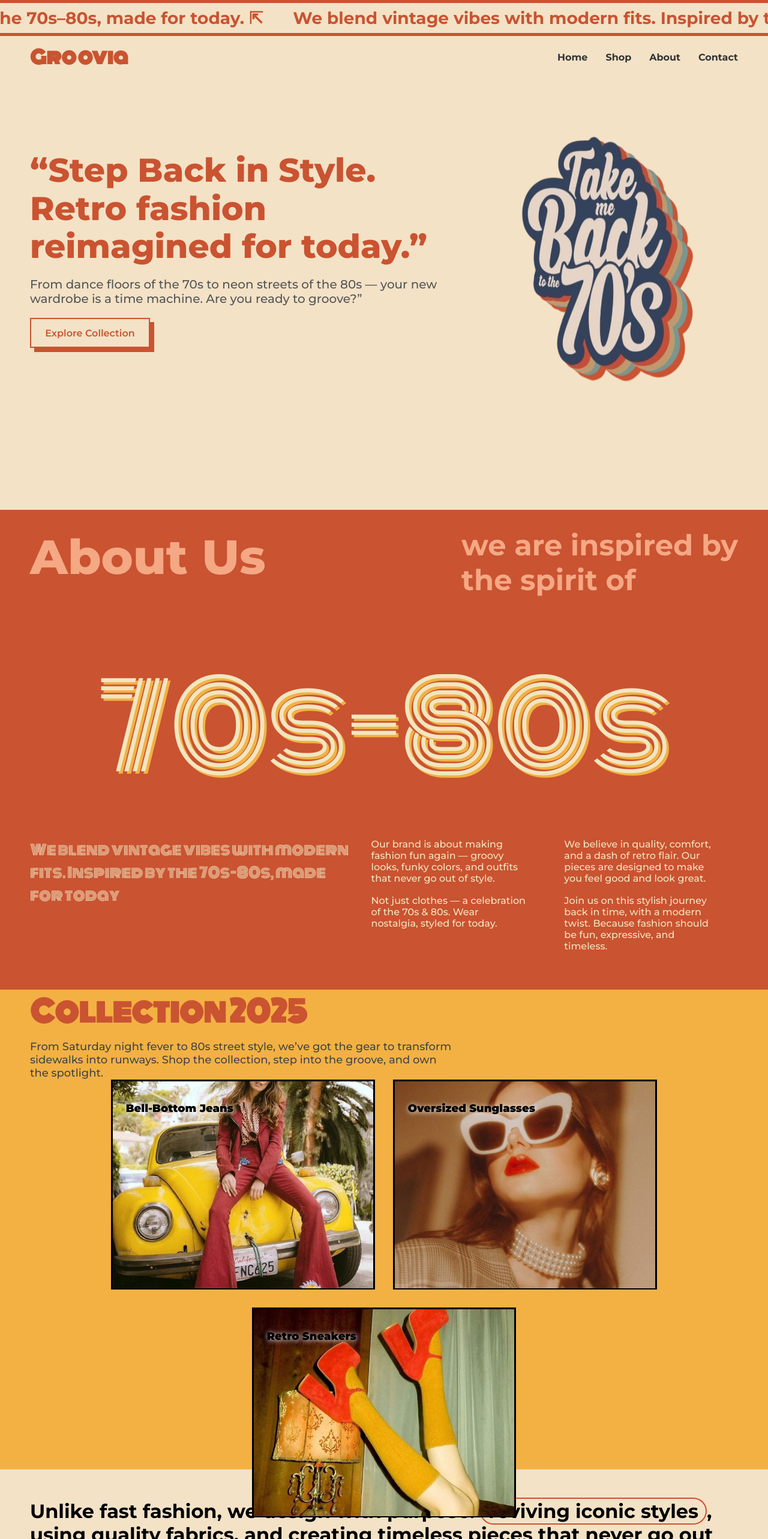
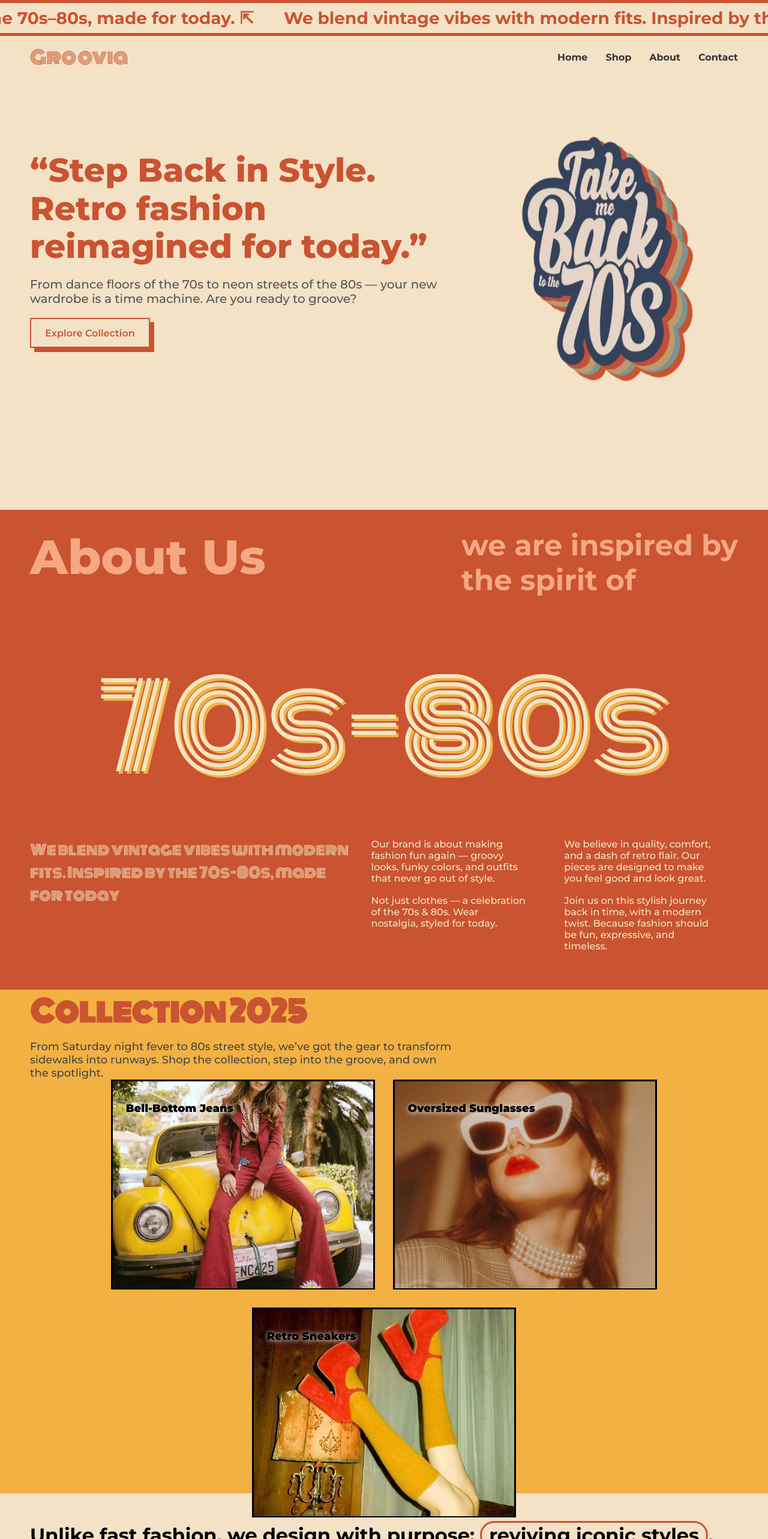
Before and after one commit to aditipatil0315/Groovia, a React (Vite) app: page / in a window 1280 px wide. Shown: the top 2566 px of the page at 60% size. Built offline with nearby package versions, Linux system fonts and the light colour scheme.

Commit message:
final edits

```diff
--- a/src/App.jsx
+++ b/src/App.jsx
@@ -8,6 +8,7 @@ import Why_us from './components/Why_us/Why_us'
 import Newsletter from './components/Newsletter/Newsletter'
 import Community from './components/Community/Community'
 import './App.css'
+import gsap from 'gsap'
 
 function App() {
 
--- a/src/components/Banner/Banner.jsx
+++ b/src/components/Banner/Banner.jsx
@@ -1,10 +1,41 @@
-import React from 'react'
-import './Banner.css'
+import React, { useEffect } from "react";
+import gsap from "gsap";
+import "./Banner.css";
 
 const Banner = () => {
+  useEffect(() => {
+    const handleWheel = (e) => {
+      if (e.deltaY > 0) {
+        // Scroll down → move left
+        gsap.to(".banner_text", {
+          x: "-200%",
+          duration: 10,
+          repeat: -1,
+          ease: "easeInOut",
+        });
+      } else {
+        // Scroll up → reset position
+        gsap.to(".banner_text", {
+          x: "0%",
+          duration: 10,
+          repeat: -1,
+          ease: "easeInOut",
+        });
+      }
+    };
+
+    window.addEventListener("wheel", handleWheel);
+
+    // cleanup on unmount
+    return () => {
+      window.removeEventListener("wheel", handleWheel);
+    };
+  }, []);
+
   return (
-    <div className='banner'>
+    <div className="banner">
       <div className="banner_track">
+
         <div className="banner_text">
           <p>We blend vintage vibes with modern fits. Inspired by the 70s–80s, made for today. ⇱</p>
         </div>
@@ -14,9 +45,10 @@ const Banner = () => {
         <div className="banner_text">
           <p>We blend vintage vibes with modern fits. Inspired by the 70s–80s, made for today. ⇱</p>
         </div>
+
       </div>
     </div>
-  )
-}
+  );
+};
 
-export default Banner
+export default Banner;
--- a/src/components/Collection/Collection.css
+++ b/src/components/Collection/Collection.css
@@ -2,7 +2,7 @@
 
 .collection {
     width: 100%;
-    height: 100vh;
+    height: 105vh;
     display: flex;
     justify-content: space-evenly;
     align-items: start;
--- a/src/components/Collection/Collection.jsx
+++ b/src/components/Collection/Collection.jsx
@@ -2,12 +2,11 @@ import React from 'react'
 import './Collection.css'
 import one from '../../assets/one.jpg'
 import two from '../../assets/two.jpg'
-import three from '../../assets/three.jpg'
 import four from '../../assets/four.jpg'
 
 const Collection = () => {
   return (
-    <div className='collection'>
+    <div className='collection' id="collection-section">
        {/* Top Text */}
       <div className="collection-header">
         <h2>Collection 2025</h2>
@@ -41,7 +40,6 @@ const Collection = () => {
           Every design channels nostalgia, yet feels perfectly at home today.
         </p>
       </div>
-
     </div>
   )
 }
--- a/src/components/Hero_section/Hero_section.jsx
+++ b/src/components/Hero_section/Hero_section.jsx
@@ -1,23 +1,29 @@
 import React from 'react'
 import './Hero_section.css'
-import lady from '../../assets/lady.png'
 import img1 from '../../assets/img1.png'
-import img2 from '../../assets/img2.png'
 
 const Hero_section = () => {
+  const scrollToCollection = () => {
+    const section = document.getElementById("collection-section");
+    section.scrollIntoView({ behavior: "smooth" }); // auto scroll
+  };
+
   return (
     <div className='Hero_section'>
       <div className="hero_center">
         <div className="left">
           <h1>“Step Back in Style. <br />
           Retro fashion reimagined for today.”</h1>
-                <p>From dance floors of the 70s to neon streets of the 80s — your new wardrobe is a time machine. Are you ready to groove?”</p>
-                <button className='button'>Explore Collection</button>
-
+          <p>
+            From dance floors of the 70s to neon streets of the 80s —
+            your new wardrobe is a time machine. Are you ready to groove?
+          </p>
+          <button className='button' onClick={scrollToCollection}>
+            Explore Collection
+          </button>
         </div>
         <div className="right">
-              <img src={img1} alt="" />
-
+          <img src={img1} alt="Fashion" />
         </div>
       </div>
     </div>
--- a/src/components/Navbar/Navbar.css
+++ b/src/components/Navbar/Navbar.css
@@ -16,7 +16,7 @@
 
 .navbar-logo span {
     font-size: 30px;
-    font-weight: 700;
+    font-weight: 300;
     color: #CA5331;
     font-family: Monoton;
 }
--- a/src/components/Why_us/Why_us.css
+++ b/src/components/Why_us/Why_us.css
@@ -2,7 +2,7 @@
 
 .why_us {
     width: 100%;
-    height: 100vh;
+    height: 110vh;
     display: flex;
     justify-content: start;
     align-items: center;
@@ -21,7 +21,7 @@
 }
 
 .text_why span {
-    border: 2px solid #CA5331;
+    border: 3px solid #CA5331;
     border-radius: 30px;
     padding: 1.2px 12px;
 }
```
Lines whose indentation alone changed are shown as unchanged.
